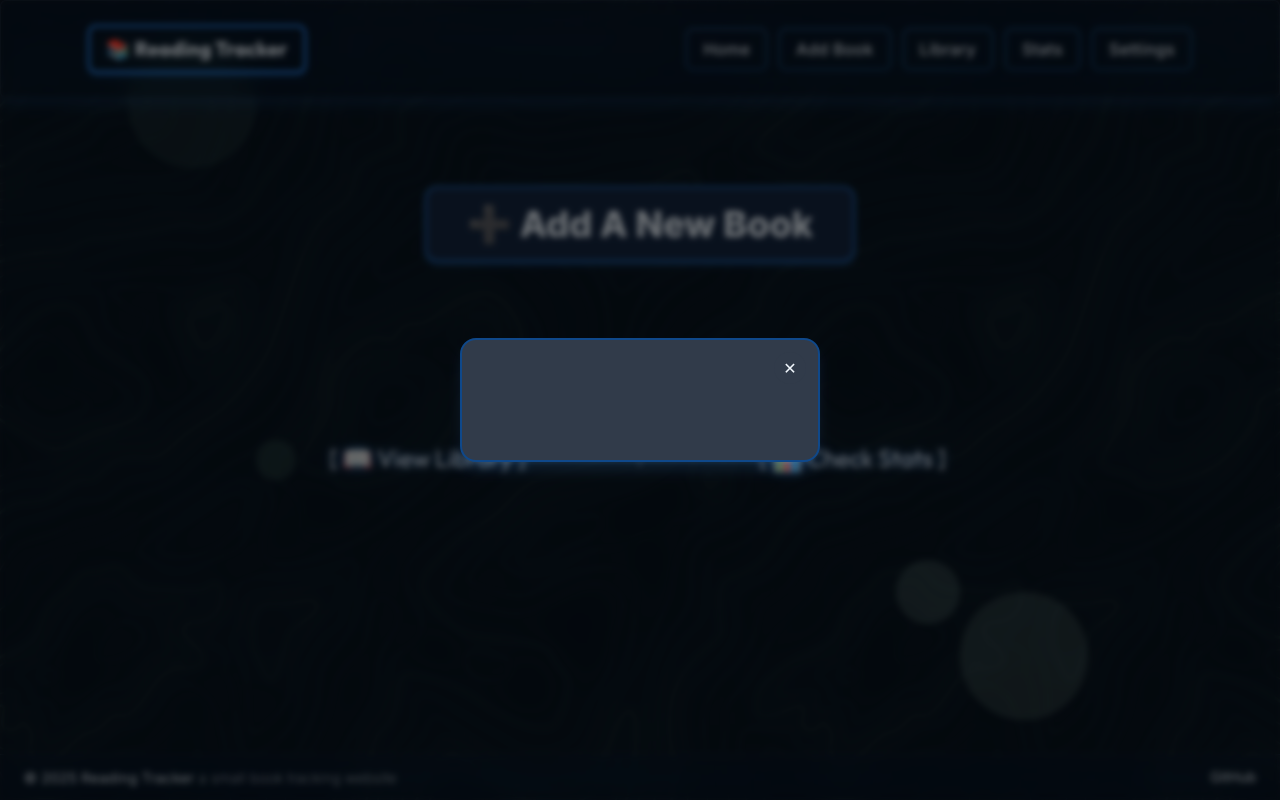
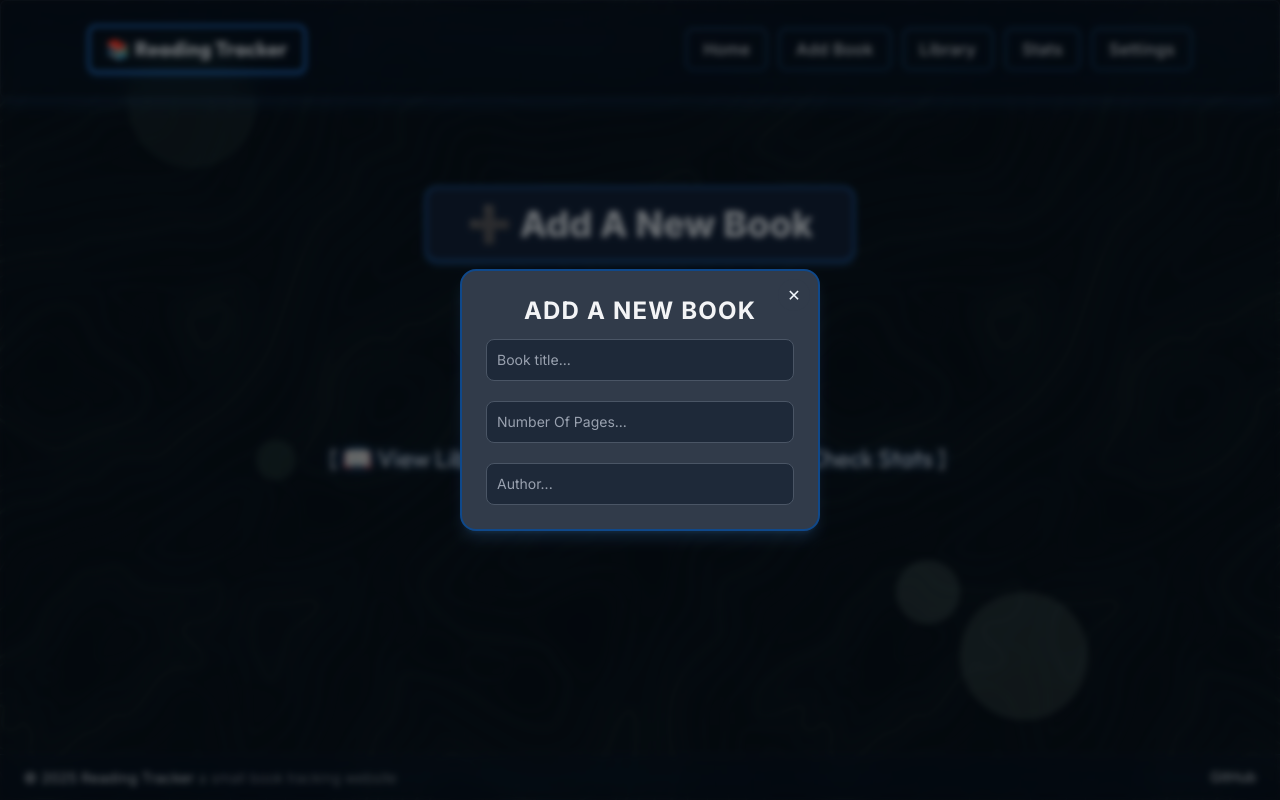
Before and after one commit to wal-z1/book-tracker, a React (Vite) app: page / in a window 1280 px wide. Both pictures are taken after a click on the button "➕ Add A New Book". Built offline with nearby package versions, Linux system fonts and the light colour scheme; a web font is replaced by a local one.

Commit message:
now vars

```diff
--- a/src/components/book/BookMenu.jsx
+++ b/src/components/book/BookMenu.jsx
@@ -1,10 +1,44 @@
 export default function BookMenu({ book }) {
 	return (
 		<div>
-			<div className=" container flex flex-col items-center justify-center">
-				<input></input>
-				<input></input>
-				<input></input>
+			<span
+				className="
+    block text-center text-2xl font-bold text-gray-100
+    uppercase tracking-wider
+  ">
+				add a new book
+			</span>
+			<div className="mt-3 container flex flex-col gap-5 items-center justify-center">
+				<input
+					class="
+    block w-full p-2.5
+    text-sm text-gray-200 placeholder-gray-400
+    bg-gray-800 border border-gray-600 rounded-lg
+    transition-colors duration-200 ease-in-out
+    focus:outline-none focus:ring-2 focus:ring-blue-500 focus:border-transparent
+  "
+					placeholder="Book title..."
+				/>
+				<input
+					class="
+    block w-full p-2.5
+    text-sm text-gray-200 placeholder-gray-400
+    bg-gray-800 border border-gray-600 rounded-lg
+    transition-colors duration-200 ease-in-out
+    focus:outline-none focus:ring-2 focus:ring-blue-500 focus:border-transparent
+  "
+					placeholder="Number Of Pages..."
+				/>
+				<input
+					class="
+    block w-full p-2.5
+    text-sm text-gray-200 placeholder-gray-400
+    bg-gray-800 border border-gray-600 rounded-lg
+    transition-colors duration-200 ease-in-out
+    focus:outline-none focus:ring-2 focus:ring-blue-500 focus:border-transparent
+  "
+					placeholder="Author..."
+				/>
 			</div>
 		</div>
 	);
--- a/src/components/book/Popcard.jsx
+++ b/src/components/book/Popcard.jsx
@@ -1,12 +1,12 @@
-import { motion, AnimatePresence } from "framer-motion";
 
-function PopCard({ children, open }) {
+function PopCard({ children }) {
 	return (
 		<div
 			className={`
          border-2 border-[hsl(212,80%,30%)]
         bg-[#313B4A]
         rounded-2xl
+
         p-6
         w-[400px] max-w-[90%]
         text-[#F0F6FC]
--- a/src/components/ui/CloseButton.jsx
+++ b/src/components/ui/CloseButton.jsx
@@ -3,7 +3,7 @@ function CloseButton({ onClick }) {
 		<button
 			onClick={onClick}
 			className="
-        absolute top-3 right-3
+        absolute top-2 right-2
         w-8 h-8 flex items-center justify-center
         rounded-full
         bg-[#313B4A] text-[#F0F6FC]
```
